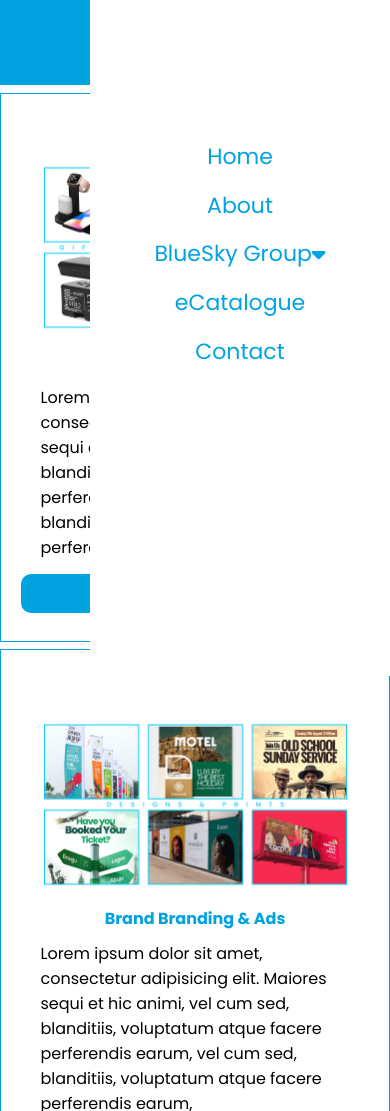
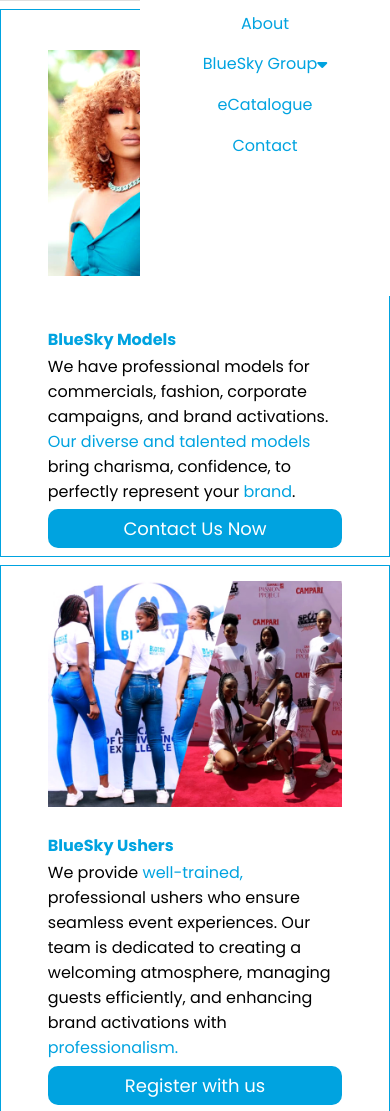
Before and after one commit to DeveloperDave001/BlueSkyGroup, a PHP site: the page made by Models&Ushers.html in a window 390 px wide. Shown: the part 168-1279 px from the top of the page. Run offline with PHP 8.4, Linux system fonts and the light colour scheme.

Commit message:
Setting up Media Queries for Child-Pages

```diff
--- a/Models&Ushers.html
+++ b/Models&Ushers.html
@@ -7,12 +7,12 @@
     <link rel="stylesheet" href="https://cdnjs.cloudflare.com/ajax/libs/font-awesome/6.7.2/css/all.min.css" integrity="sha512-Evv84Mr4kqVGRNSgIGL/F/aIDqQb7xQ2vcrdIwxfjThSH8CSR7PBEakCr51Ck+w+/U6swU2Im1vVX0SVk9ABhg==" crossorigin="anonymous" referrerpolicy="no-referrer" />
 
     <title>BlueSky Models & Ushers</title>
- <link rel="stylesheet" href="style.css">
- <link rel="shortcut icon" href="LogoIcon.png" type="image/x-icon">
- <link rel="stylesheet" href="otherpages.css">
- <link rel="stylesheet" href="Models&ushers.css">
- <link rel="stylesheet" href="MajorMediaQuery.css">
- <link rel="stylesheet" href="otherPagesMediaQuery.css">
+    <link rel="stylesheet" href="style.css">
+    <link rel="shortcut icon" href="LogoIcon.png" type="image/x-icon">
+    <link rel="stylesheet" href="otherpages.css">
+   <link rel="stylesheet" href="otherPagesMediaQuery.css">
+   <link rel="stylesheet" href="footerQueries.css">
+   <link rel="stylesheet" href="mobileMenuMQ.css">
 </head>
 <body>
 
@@ -102,7 +102,7 @@
 
 <!-- Body Starts here -->
 
-<div class="about-header"><span id="units3" class="units3"></span><p>Models & Ushers</p></div>
+<div class="about-header"><span id="units3" class="units3"></span><p> Blue<span class="gray">Sky</span> Models & Ushers</p></div>
 
 
 <div class="hero"></div>
@@ -110,15 +110,15 @@
   <!-- Hero2 Section -->
   <div class="hero2" id="hero2">
     <div class="About">
-         <p class="subHead bolder">Artist Promotion</p>
-        <p>Lorem ipsum dolor sit amet, consectetur adipisicing elit. Maiores sequi et hic animi, vel cum sed, blanditiis, voluptatum atque facere perferendis earum, vel cum sed, blanditiis, voluptatum atque facere perferendis earum,
+         <p class="subHead bolder">BlueSky Models</p>
+        <p>We have professional models for commercials, fashion, corporate campaigns, and brand activations. <span class="blue">Our diverse and talented models</span> bring charisma, confidence, to perfectly represent your <span class="blue">brand</span>.
         </p>
 
 
         <!-- General btn  -->
-        <a href="#" class="GeneralButton">
+        <a href="contact.html" class="GeneralButton">
             <img src="LogoIcon.png" alt="">
-            Register with us
+            Contact Us Now
         </a>
 
     </div>
@@ -128,7 +128,7 @@
             <div class="slides">
 
                 <div class="slide active">
-                    <img src="Promotionalitems.jpg" alt="Image 1">
+                    <img src="model1.jpg" alt="Image 1">
                 </div>
 
             </div>
@@ -146,7 +146,7 @@
             <div class="slides">
 
                 <div class="slide active">
-                    <img src="Design&prints.jpg" alt="Image 1">
+                    <img src="ushers2.jpg" alt="Image 1">
                 </div>
 
             </div>
@@ -154,13 +154,13 @@
     </div>
 
     <div class="About">
-         <p class="subHead bolder">Brand Branding & Ads</p>
-        <p>Lorem ipsum dolor sit amet, consectetur adipisicing elit. Maiores sequi et hic animi, vel cum sed, blanditiis, voluptatum atque facere perferendis earum, vel cum sed, blanditiis, voluptatum atque facere perferendis earum,
+         <p class="subHead bolder">BlueSky Ushers</p>
+        <p>We provide <span class="blue">well-trained,</span> professional ushers who ensure seamless event experiences. Our team is dedicated to creating a welcoming atmosphere, managing guests efficiently, and enhancing brand activations with <span class="blue">professionalism.</span>
         </p>
 
 
         <!-- General btn  -->
-        <a href="#" class="GeneralButton">
+        <a href="contact.html" class="GeneralButton">
             <img src="LogoIcon.png" alt="">
             Register with us
         </a>
@@ -169,47 +169,13 @@
   </div>
 
 
-    <!-- Models & Ushers -->
-      <!-- Hero2 Section -->
-  <div class="hero2" id="hero2">
-
-    <div class="About">
-         <p class="subHead bolder">Commercials & Events</p>
-        <p>Lorem ipsum dolor sit amet, consectetur adipisicing elit. Maiores sequi et hic animi, vel cum sed, blanditiis, voluptatum atque facere perferendis earum, vel cum sed, blanditiis, voluptatum atque facere perferendis earum,
-        </p>
-
-
-        <!-- General btn  -->
-        <a href="#" class="GeneralButton">
-            <img src="LogoIcon.png" alt="">
-            Register with us
-        </a>
-
-    </div>
-
-    <div class="AboutImg">
-        <div class="slider" id="slider">
-            <div class="slides">
-
-                <div class="slide active">
-                    <img src="ModelsGrid.jpg">
-                </div>
-
-            </div>
-        </div>
-    </div>
-
-  </div>
-
-
-
 
 
            <!-- Hero3 Section -->
   <div class="hero3">
     <div class="sideEffect">
         <p>
-            <span class="blue">BlueSky | <span id="units"></span></p>
+            <span class="blue"><span id="units"></span></p>
     </div>
   </div>
 
--- a/about.js
+++ b/about.js
@@ -25,9 +25,7 @@
 // Autotyped Text Effect
 
 var typed = new Typed('#units', {
-    strings: ['', 'Models & Ushers', 'Print House',
-        'Media Promotions',
-        'TV', '360 Degree Ads', 'Outdoor Ads', 'Indoor Ads', 'Posters', 'Banners', 'Our Of Homes', 'Brand Activation', 'Brand Design', 'Promo Items', 'Event Planning'],
+    strings: ['', 'Optimize Your Brand Visibility', 'Your Sky is Limitless...', 'We Bridge the Gap'],
     typeSpeed: 50,
     backSpeed: 40,
     loop: true
--- a/contact.js
+++ b/contact.js
@@ -25,9 +25,7 @@
 // Autotyped Text Effect
 
 var typed = new Typed('#units', {
-    strings: ['', 'Models & Ushers', 'Print House',
-        'Media Promotions',
-        'TV', '360 Degree Ads', 'Outdoor Ads', 'Indoor Ads', 'Posters', 'Banners', 'Our Of Homes', 'Brand Activation', 'Brand Design', 'Promo Items', 'Event Planning'],
+    strings: ['', 'Optimize Your Brand Visibility', 'Your Sky is Limitless...', 'We Bridge the Gap'],
     typeSpeed: 50,
     backSpeed: 40,
     loop: true
--- a/eCatalogue.js
+++ b/eCatalogue.js
@@ -25,9 +25,7 @@
 // Autotyped Text Effect
 
 var typed = new Typed('#units', {
-    strings: ['', 'Models & Ushers', 'Print House',
-        'Media Promotions',
-        'TV', '360 Degree Ads', 'Outdoor Ads', 'Indoor Ads', 'Posters', 'Banners', 'Our Of Homes', 'Brand Activation', 'Brand Design', 'Promo Items', 'Event Planning'],
+    strings: ['', 'Optimize Your Brand Visibility', 'Your Sky is Limitless...', 'We Bridge the Gap'],
     typeSpeed: 50,
     backSpeed: 40,
     loop: true
--- a/otherPagesMediaQuery.css
+++ b/otherPagesMediaQuery.css
@@ -65,7 +65,8 @@
 }
 }
 
-@media only screen and (width <= 855px){
+
+@media only screen and (width <= 885px){
     /* Mobile Header */
     .mobile{
         width: 100%;
@@ -150,7 +151,7 @@
         .header_mobile{
             background-color: var(--WhiBg);
             position: absolute;
-            display: flex;
+            display: none;
             align-items: center;
             justify-content: center;
             width: 300px;
@@ -256,14 +257,13 @@
 
     .GeneralButton img{
         display: none;
-        border: red solid;
     }
     .GeneralButton{
         height: 6vw;
     }
     .hero2{
         border: var(--priColor) solid 1px;
-        height: 100vh;
+        height: 150vh;
     }
     .hero2:hover .AboutImg{
         border: none;
@@ -273,6 +273,23 @@
     }
 
 }
+@media only screen and (width <= 800px){
+    .hero2{
+        height: 135vh;
+    }
+}
+@media only screen and (width <= 767px){
+    .hero2{
+        height: 90vh;
+    }
+}
+@media only screen and (width <= 640px){
+    .hero2{
+        height: 80vh;
+    }
+}
+
+
 
 @media only screen and (width <= 650px){
     .GeneralButton{
@@ -286,12 +303,11 @@
         padding: 0px px;
     }
     .about-header{
-        background-color: var(--priColor);
-        height: 30vh;
+        height: 20vh;
     }
     .about-header p{
-        color: #ffffff;
         padding-top: 30px;
+        font-size: 8vw;
     }
     .GeneralButton{
         width: 100%;
--- a/style.js
+++ b/style.js
@@ -1,7 +1,7 @@
 // Autotyped Text Effect
 
 var typed = new Typed('#units', {
-    strings: ['', 'Optimize Your Brand Visibility', 'Your Sky is Limitless', 'We Bridge the Gap'],
+    strings: ['', 'Optimize Your Brand Visibility', 'Your Sky is Limitless...', 'We Bridge the Gap'],
     typeSpeed: 50,
     backSpeed: 40,
     loop: true
```
Also changed, not shown: BlueSkyMediapromotions.html (+4 -4 lines), BlueSkyTv.html (+8 -6 lines), PrintHouse.html (+8 -6 lines), eCatalogue.html (+6 -3 lines), Note.html (added), model1.jpg, ushers.jpg (added), ushers2.jpg (added).
